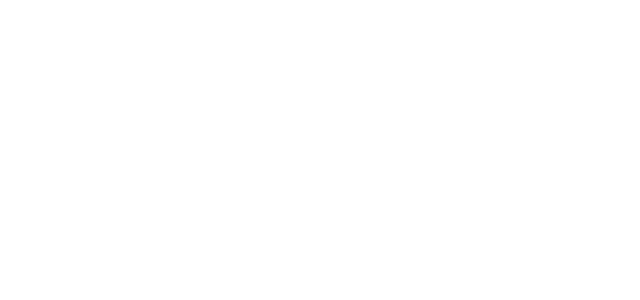
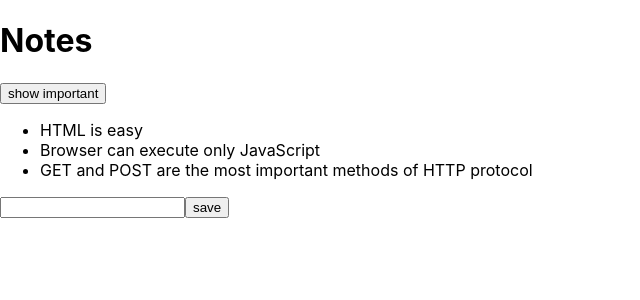
Before and after one commit to gonzalonahuelgomez/FSBootcamp, a React (Create React App) app in the folder part1/: page / in a window 1280 px wide. Shown: the top 300 px of the page, without its empty margins (0-640 px from the left). Built offline with nearby package versions, Linux system fonts and the light colour scheme; data requests are answered from the project's data file.

Commit message:
exercises module 2c started

```diff
--- a/part1/src/App.js
+++ b/part1/src/App.js
@@ -1,8 +1,64 @@
+import { useState, useEffect } from 'react'
+import axios from 'axios'
+import Note from './components/Note'
+
 const App = () => {
+  const [notes, setNotes] = useState([])
+  const [newNote, setNewNote] = useState('')
+  const [showAll, setShowAll] = useState(true)
 
+  useEffect(() => {
+    axios
+      .get('http://localhost:3001/notes')
+      .then(response => {
+        setNotes(response.data)
+      })
+  }, [])
+  console.log(notes);
 
-  return(
-    <></>
+  const addNote = (event) => {
+    event.preventDefault()
+    const noteObject = {
+      content: newNote,
+      date: new Date().toISOString(),
+      important: Math.random() > 0.5,
+      id: notes.length + 1,
+    }
+
+    setNotes(notes.concat(noteObject))
+    setNewNote('')
+  }
+
+  const handleNoteChange = (event) => {
+    console.log(event.target.value)
+    setNewNote(event.target.value)
+  }
+
+  const notesToShow = showAll
+    ? notes
+    : notes.filter(note => note.important)
+
+  return (
+    <div>
+      <h1>Notes</h1>
+      <div>
+        <button onClick={() => setShowAll(!showAll)}>
+          show {showAll ? 'important' : 'all' }
+        </button>
+      </div>
+      <ul>
+        {notesToShow.map(note =>
+          <Note key={note.id} note={note} />
+        )}
+      </ul>
+      <form onSubmit={addNote}>
+        <input
+          value={newNote}
+          onChange={handleNoteChange}
+        />
+        <button type="submit">save</button>
+      </form>
+    </div>
   )
 }
 
--- a/part1/src/index.js
+++ b/part1/src/index.js
@@ -3,28 +3,4 @@
 import './index.css';
 import App from './App';
 
-const notes = [
-  {
-    id: 1,
-    content: 'HTML is easy',
-    date: '2019-05-30T17:30:31.098Z',
-    important: true
-  },
-  {
-    id: 2,
-    content: 'Browser can execute only JavaScript',
-    date: '2019-05-30T18:39:34.091Z',
-    important: false
-  },
-  {
-    id: 3,
-    content: 'GET and POST are the most important methods of HTTP protocol',
-    date: '2019-05-30T19:20:14.298Z',
-    important: true
-  }
-]
-
-ReactDOM.render(
-  <App notes={notes} />,
-  document.getElementById('root')
-)
+ReactDOM.render(<App />, document.getElementById('root'))
```
Also changed, not shown: part1/package.json (+6 -1 lines), part1/src/2.1-2.5.js (+49 -3 lines), 2 other files (tests, documents, lock files or other folders).
